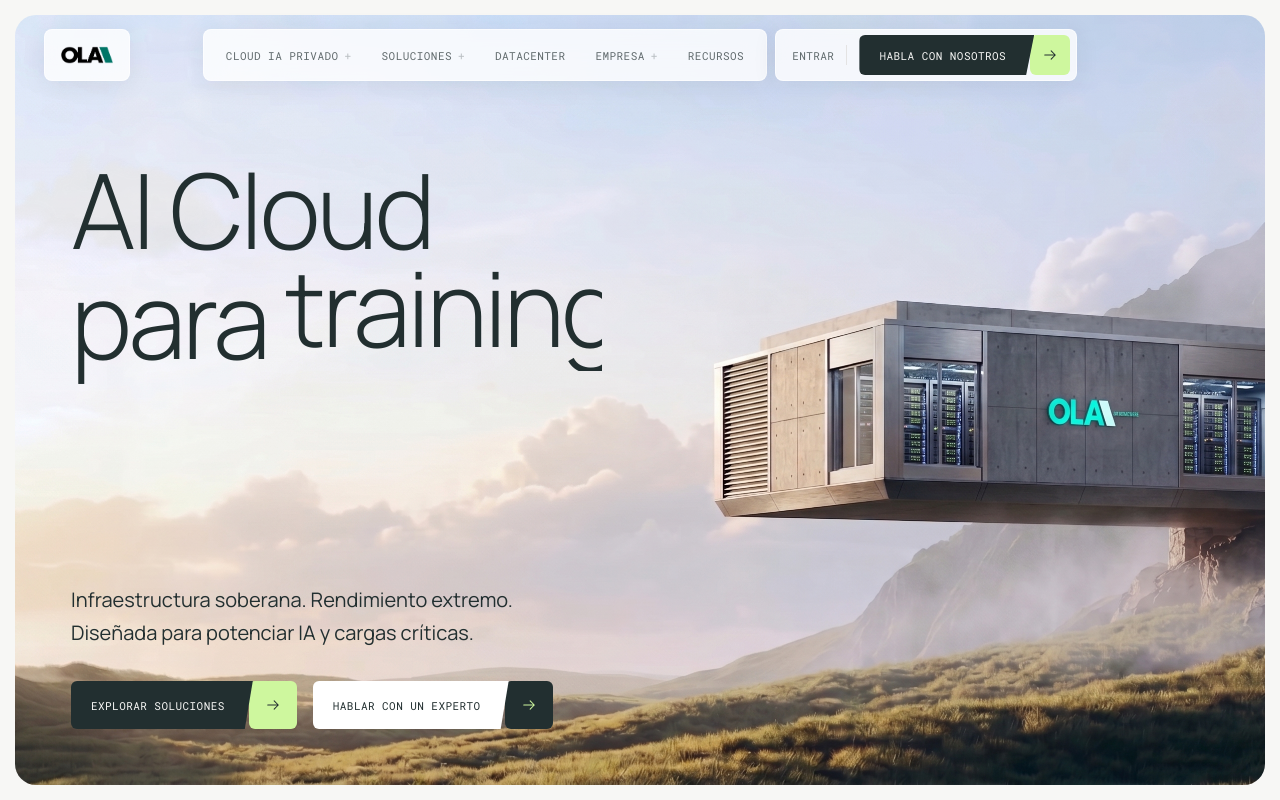
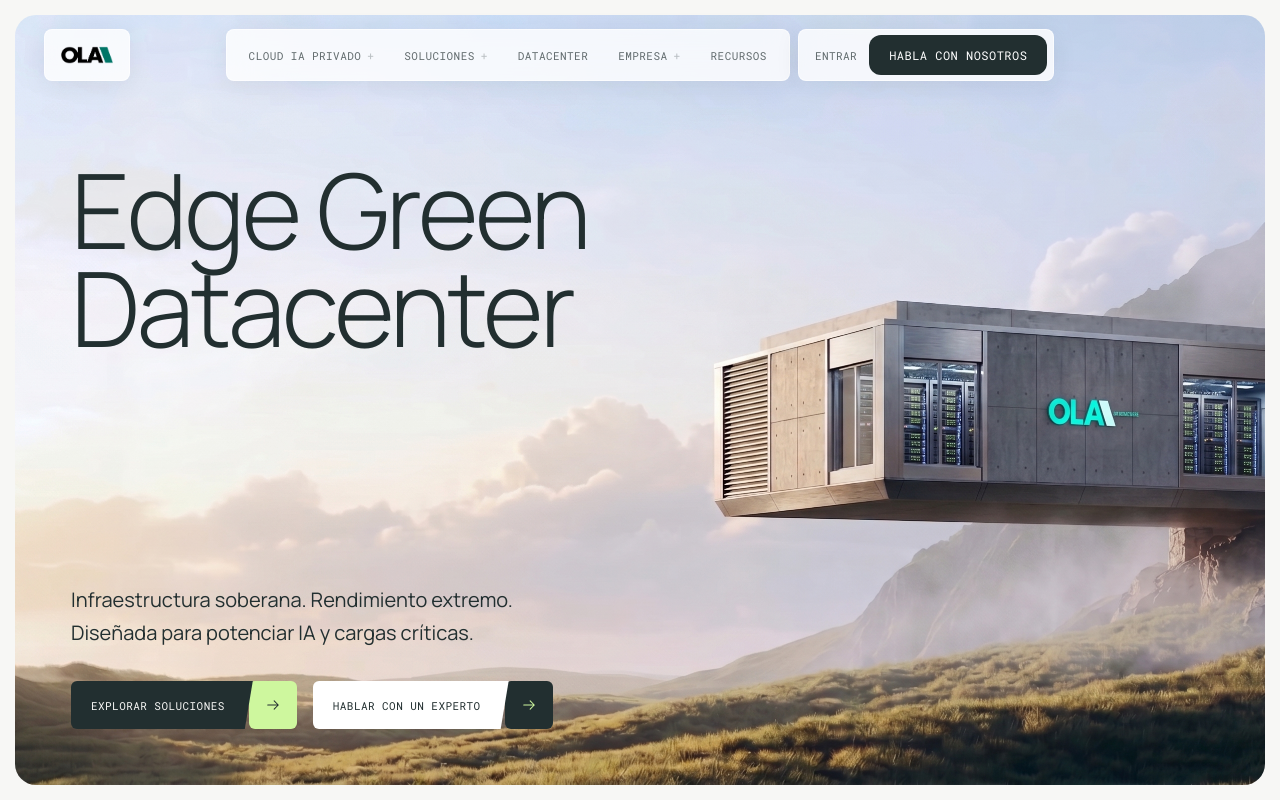
Before and after one commit to cloudindev/oladatacenter, a Next.js app: page / in a window 1280 px wide. Shown: the top 800 px of the page. Built offline with nearby package versions, Linux system fonts and the light colour scheme.

Commit message:
feat: meta title 'OLA DC - Edge Green Datacenter', static home headline, rolling-label 'Talk to us' button (integratedbio style)

```diff
--- a/src/app/layout.tsx
+++ b/src/app/layout.tsx
@@ -21,7 +21,7 @@
 });
 
 export const metadata: Metadata = {
-  title: "Edge Datacenter",
+  title: "OLA DC - Edge Green Datacenter",
   description: "Datacenter, dedicated servers and sovereign AI cloud infrastructure engineered in Spain.",
 };
 
--- a/src/components/layout/Header.tsx
+++ b/src/components/layout/Header.tsx
@@ -18,7 +18,7 @@
 import Link from "next/link"
 import Image from "next/image"
 import { useLanguage } from "@/context/LanguageContext"
-import { ArrowCta } from "@/components/ui/ArrowCta"
+import { RollButton } from "@/components/ui/RollButton"
 import { cn } from "@/lib/utils"
 
 // ─── Interfaces ─────────────────────────────────────────────────────────────
@@ -281,8 +281,7 @@
             >
               {t("Log in", "Entrar")}
             </Link>
-            <span className="hidden sm:block w-px h-5 bg-border-base" aria-hidden />
-            <ArrowCta href="/contact">{t("Talk to us", "Habla con nosotros")}</ArrowCta>
+            <RollButton href="/contact" label={t("Talk to us", "Habla con nosotros")} className="!h-10" />
           </div>
         </div>
       </div>
--- a/src/components/sections/HeroV3.tsx
+++ b/src/components/sections/HeroV3.tsx
@@ -1,36 +1,22 @@
 "use client"
 
-import React, { useEffect, useRef, useState } from "react"
+import React, { useEffect, useRef } from "react"
 import Image from "next/image"
 import { useLanguage } from "@/context/LanguageContext"
 import { ArrowCta } from "@/components/ui/ArrowCta"
 
-// Rotating words shown after "for" / "para"
-const WORDS = [
-  { en: "agents", es: "agentes" },
-  { en: "inference", es: "inferencia" },
-  { en: "training", es: "training" },
-  { en: "RAG", es: "RAG" },
-  { en: "MLOps", es: "MLOps" },
-]
-
-// Headline colour: solid charcoal token, as on integratedbio.com (replaces the former gold gradient)
-const headlineGradient: React.CSSProperties = {
+// Headline colour: solid charcoal token, as on integratedbio.com
+const headlineColor: React.CSSProperties = {
   color: "var(--ag-sys-color-text-light)",
   paddingBottom: "0.12em",
 }
 
 export function HeroV3() {
-  const { lang, t } = useLanguage()
+  const { t } = useLanguage()
 
   const frameRef = useRef<HTMLElement>(null)
   const sectionRef = useRef<HTMLDivElement>(null)
   const glowRef = useRef<HTMLDivElement>(null)
-  const rulerRef = useRef<HTMLSpanElement>(null)
-
-  const [wordIndex, setWordIndex] = useState(0)
-  const [wordVisible, setWordVisible] = useState(true)
-  const [wordWidth, setWordWidth] = useState<number | null>(null)
 
   // Cursor-following glow, spring-smoothed with rAF
   useEffect(() => {
@@ -99,24 +85,6 @@
     }
   }, [])
 
-  // Word rotation: fade/blur out, swap, fade/blur in
-  useEffect(() => {
-    const interval = setInterval(() => {
-      setWordVisible(false)
-      setTimeout(() => {
-        setWordIndex((i) => (i + 1) % WORDS.length)
-        setWordVisible(true)
-      }, 450)
-    }, 3000)
-    return () => clearInterval(interval)
-  }, [])
-
-  // Measure the active word so the container width animates between words
-  useEffect(() => {
-    if (rulerRef.current) setWordWidth(rulerRef.current.offsetWidth)
-  }, [wordIndex, lang])
-
-  const word = lang === "es" ? WORDS[wordIndex].es : WORDS[wordIndex].en
 
   return (
     <section ref={frameRef} className="bg-[#f7f7f5] p-[15px]">
@@ -161,38 +129,13 @@
         {/* Headline block */}
         <div className="relative z-10 px-6 pt-28 md:px-14 md:pt-36">
           <h1 className="text-[13vw] sm:text-7xl lg:text-[6.5rem] font-light tracking-[-0.05em] leading-[0.98]">
-            <span style={headlineGradient} className="block">
-              {t("AI Cloud", "AI Cloud")}
+            <span style={headlineColor} className="block">
+              Edge Green
             </span>
-            <span style={headlineGradient} className="block -mt-[0.16em]">
-              {t("for", "para")}{" "}
-              <span
-                className="inline-flex overflow-hidden align-bottom transition-[width] duration-500 ease-out"
-                style={{ width: wordWidth ? `${wordWidth}px` : "auto" }}
-              >
-                <span
-                  style={headlineGradient}
-                  className={
-                    "inline-block whitespace-nowrap transition-all duration-500 " +
-                    (wordVisible
-                      ? "opacity-100 translate-y-0 blur-0"
-                      : "opacity-0 translate-y-4 blur-sm")
-                  }
-                >
-                  {word}
-                </span>
-              </span>
+            <span style={headlineColor} className="block -mt-[0.16em]">
+              Datacenter
             </span>
           </h1>
-
-          {/* Invisible ruler to measure the active word width */}
-          <span
-            ref={rulerRef}
-            aria-hidden="true"
-            className="absolute invisible whitespace-nowrap text-[13vw] sm:text-7xl lg:text-[6.5rem] font-light tracking-[-0.05em]"
-          >
-            {word}
-          </span>
         </div>
 
         {/* Bottom block: subheadline + CTAs */}
--- /dev/null
+++ b/src/components/ui/RollButton.tsx
@@ -0,0 +1,74 @@
+"use client"
+
+import * as React from "react"
+import Link from "next/link"
+import { cn } from "@/lib/utils"
+
+// ─── 1. Interfaces ──────────────────────────────────────────────────────────
+export interface RollButtonProps {
+  href: string
+  /** Plain text: it is rendered twice (resting label + hover label). */
+  label: string
+  className?: string
+}
+
+// ─── 2. Styles ──────────────────────────────────────────────────────────────
+// Replicates `.u-btn--3` from integratedbio.com: charcoal block, white mono
+// uppercase label, 12px radius. On hover the background becomes sage (#c9cbbe)
+// and the label "rolls": the resting one slides up while an identical one
+// (charcoal text) rises from below, 0.3s with cubic-bezier(.76, 0, .24, 1).
+const EASE = "ease-[cubic-bezier(0.76,0,0.24,1)]"
+
+// ─── 3/4. Component + render ────────────────────────────────────────────────
+/**
+ * Rolling-label CTA.
+ * Perf: only `transform` and `background-color` transition (compositor-friendly),
+ * no JS, no layout reads.
+ * A11y: the duplicated hover label is `aria-hidden`; the link keeps the single
+ * accessible name through `aria-label`.
+ */
+export function RollButton({ href, label, className }: RollButtonProps) {
+  return (
+    <Link
+      href={href}
+      aria-label={label}
+      className={cn(
+        "group relative inline-flex items-center h-[46px] px-5 rounded-xl overflow-hidden",
+        "label-mono !text-[12px] whitespace-nowrap bg-bg-dark text-white",
+        "transition-colors duration-300 delay-100 hover:bg-text-sage",
+        EASE,
+        className
+      )}
+    >
+      {/* Resting label — slides up on hover */}
+      <span className={cn("relative inline-flex transition-transform duration-300 group-hover:-translate-y-3", EASE)}>
+        {label}
+      </span>
+      {/* Hover label — rises from below, charcoal on sage */}
+      <span
+        aria-hidden
+        className={cn(
+          "absolute -inset-px flex items-center px-5 rounded-xl bg-text-sage text-bg-dark",
+          "translate-y-full transition-transform duration-300 group-hover:translate-y-0",
+          EASE
+        )}
+      >
+        {label}
+      </span>
+    </Link>
+  )
+}
+
+/*
+ * ─── 5. Memoria ─────────────────────────────────────────────────────────────
+ * Por qué: el usuario pidió el comportamiento del botón "Work with us" de
+ * integratedbio.com. Su CSS real (.u-btn--3) usa un pseudo-elemento :after con
+ * `content: attr(data-label)`; aquí se hace con un segundo <span> para poder
+ * usar tokens de Tailwind y mantener el aria-hidden.
+ * Edge cases:
+ *  - label largo: whitespace-nowrap evita que el span absoluto se desalinee.
+ *  - prefers-reduced-motion: heredado del navegador no aplica a transitions;
+ *    la animación dura 0.3s y es solo de transform, por lo que es discreta.
+ *  - El texto en reposo y el de hover comparten padding (px-5) para que no
+ *    "salte" horizontalmente al deslizar.
+ */
```
